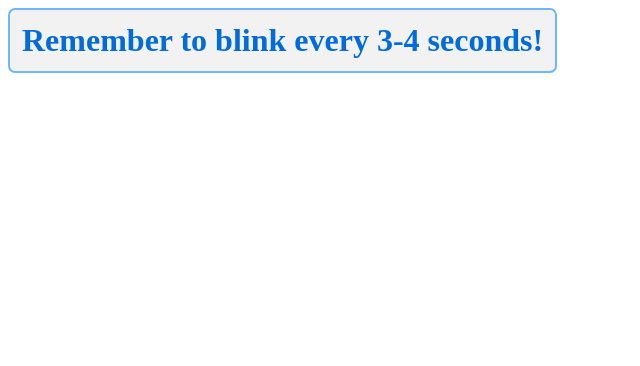
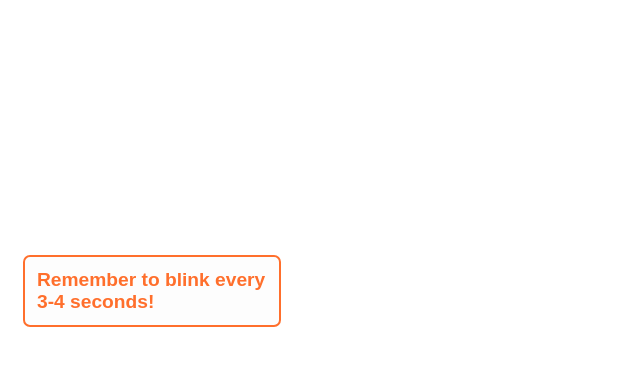
Before and after one commit to ChaitanyaRS06/HCI-project-website, a React (Create React App) app: page /remindertest in a window 1280 px wide. Shown: the top 366 px of the page, without its empty margins (0-640 px from the left). Built offline with nearby package versions, Linux system fonts and the light colour scheme.

Commit message:
reorganize, implement reminder

```diff
--- a/src/pages/ReminderComponent.js
+++ b/src/components/ReminderComponent.js
@@ -1,5 +1,5 @@
 import React, { useState, useEffect } from 'react';
-import "./Reminder.css"; // Import the CSS file with dark styling
+import "../styles/Reminder.css"; // Import the CSS file with dark styling
 
 const ReminderComponent = () => {
   const [reminder, setReminder] = useState('');
--- a/src/index.js
+++ b/src/index.js
@@ -7,7 +7,7 @@ import LightMode from "./pages/LightMode";
 import ReminderLightMode from "./pages/ReminderLightMode";
 import ReminderDarkMode from "./pages/ReminderDarkMode";
 import ButtonLink from './components/ButtonLink'
-import ReminderComponent from './pages/ReminderComponent';
+import ReminderComponent from './components/ReminderComponent';
 
 function App() {
     return (
--- a/src/pages/DarkMode.js
+++ b/src/pages/DarkMode.js
@@ -1,6 +1,7 @@
 import React, {useState, useEffect, useRef} from "react";
 import {useParams, useNavigate} from "react-router-dom";
-import "./DarkMode.css";
+import "../styles/DarkMode.css";
+
 
 const DarkMode = () => {
     const navigate = useNavigate();
--- a/src/pages/Layout.js
+++ b/src/pages/Layout.js
@@ -1,6 +1,6 @@
 import { Outlet, Link } from "react-router-dom";
 import ButtonLink from '../components/ButtonLink';
-import "./Layout.css"
+import "../styles/Layout.css"
 
 const Layout = () => {
   return (
--- a/src/pages/LightMode.js
+++ b/src/pages/LightMode.js
@@ -1,6 +1,6 @@
 import React, {useState, useEffect, useRef} from "react";
 import {useParams, useNavigate} from "react-router-dom";
-import "./LightMode.css";
+import "../styles/LightMode.css";
 
 const LightMode = () => {
     const navigate = useNavigate();
--- a/src/pages/Reminder.css
+++ /dev/null
@@ -1,12 +0,0 @@
-
-.reminder {
-    position: fixed;
-    color: #006bde;
-    background-color: #f2f2f2;
-    padding: 12px;
-    border: 2px solid #6fb5ff;
-    border-radius: 7px;
-    font-weight: bold;
-    text-align: left;
-    font-size: 2em;
-  }
--- a/src/pages/ReminderDarkMode.js
+++ b/src/pages/ReminderDarkMode.js
@@ -1,6 +1,7 @@
 import React, {useState, useEffect, useRef} from "react";
 import {useParams, useNavigate} from "react-router-dom";
-import "./DarkMode.css";
+import "../styles/DarkMode.css";
+import ReminderComponent from '../components/ReminderComponent';
 
 const ReminderDarkMode = () => {
     const navigate = useNavigate();
@@ -13,6 +14,8 @@ const ReminderDarkMode = () => {
     }
 
     return (
+        <>
+            <ReminderComponent />
             <div className="dark-mode">
                 <body>
                     <div class="site">
@@ -117,6 +120,7 @@ const ReminderDarkMode = () => {
                     </div>
                 </body>
             </div>
+        </>
     );
 };
 
--- /dev/null
+++ b/src/styles/Reminder.css
@@ -0,0 +1,17 @@
+
+.reminder {
+    position: fixed;
+    color: #ff6f2c;
+    background-color: #f2f2f227;
+    padding: 12px;
+    margin: 15px;
+    border: 2px solid #ff6f2c;
+    font-family: Arial, sans-serif;
+    z-index: 1000;
+    border-radius: 7px;
+    font-weight: bold;
+    text-align: left;
+    font-size: 1.2em;
+    max-width: 18%;
+    top: 30%;
+  }
```
Also changed, not shown: src/pages/ReminderLightMode.js, src/styles/DarkMode.css (renamed from src/pages/DarkMode.css), src/styles/Layout.css (renamed from src/pages/Layout.css), src/styles/LightMode.css (renamed from src/pages/LightMode.css). Lines whose indentation alone changed are shown as unchanged.
